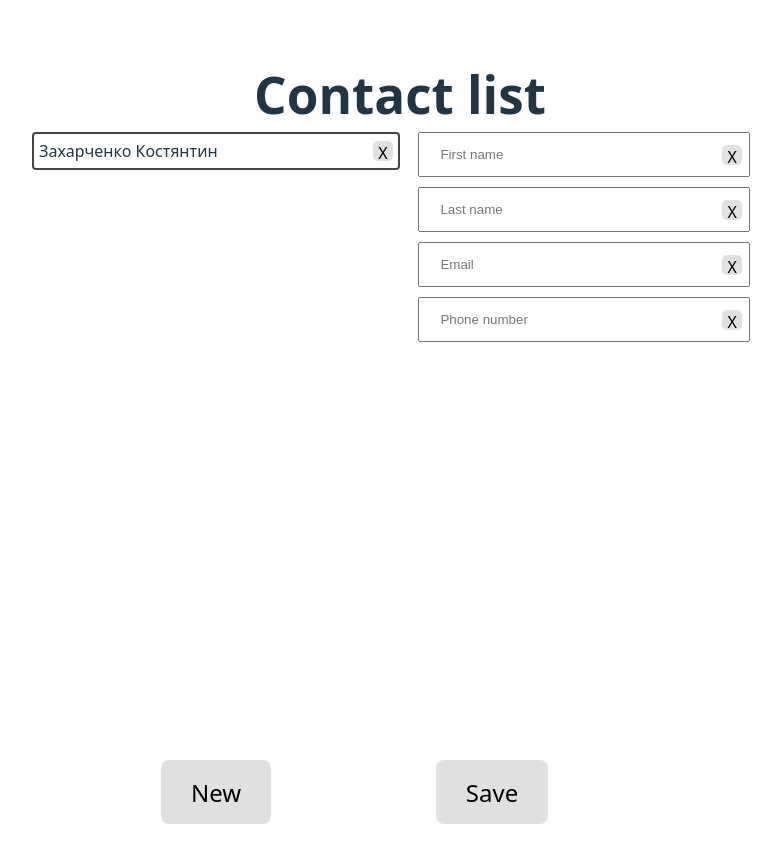
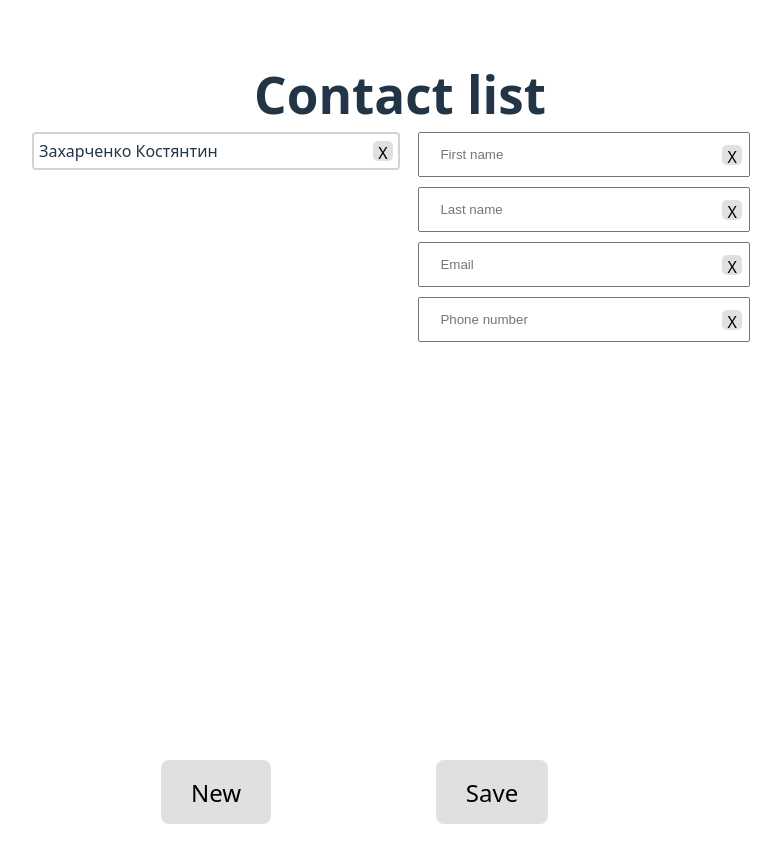
Before and after one commit to SwootsUA/FC-32-Functional-contact-list, a React (Vite) app: page / in a window 1280 px wide. Shown: the top 862 px of the page, without its empty margins (240-1021 px from the left). Built offline with nearby package versions, Linux system fonts and the light colour scheme; data requests are answered from the project's data file.

Commit message:
Add selectedId prop to ContactList and highlight active contact in ListItem

```diff
--- a/src/App.jsx
+++ b/src/App.jsx
@@ -93,6 +93,7 @@ function App() {
 
             <ContactList
                 contacts={contacts}
+                selectedId={currentContact.id}
                 enterEditMode={enterEditMode}
                 deleteContact={deleteContact}
             />
--- a/src/components/ContactList/ContactList.jsx
+++ b/src/components/ContactList/ContactList.jsx
@@ -2,12 +2,13 @@ import PropTypes from 'prop-types';
 import ListItem from '../ListItem/ListItem';
 import './ContactList.css';
 
-function ContactList({contacts, enterEditMode, deleteContact}) {
+function ContactList({selectedId, contacts, enterEditMode, deleteContact}) {
     return (
         <div className="scroll-box">
             <ul>
                 {contacts.map(contact => (
                     <ListItem
+                        selected={selectedId === contact.id}
                         contact={contact}
                         enterEditMode={enterEditMode}
                         key={contact.id}
--- a/src/components/ListItem/ListItem.css
+++ b/src/components/ListItem/ListItem.css
@@ -3,7 +3,7 @@ li {
     list-style: none;
     text-align: start;
     margin-bottom: 5px;
-    border: 2px solid #444;
+    border: 2px solid var(--color-surface-secondary);
     border-radius: 4px;
     padding: 5px;
     padding-right: 25px;
@@ -21,3 +21,8 @@ li {
     border-radius: 5px;
     padding: 0;
 }
+
+.active {
+    border: 2px solid var(--color-accent-primary);
+    background-color: var(--color-surface-secondary);
+}
--- a/src/components/ListItem/ListItem.jsx
+++ b/src/components/ListItem/ListItem.jsx
@@ -1,8 +1,11 @@
 import './ListItem.css';
 
-function ListItem({contact, enterEditMode, deleteContact}) {
+function ListItem({selected, contact, enterEditMode, deleteContact}) {
     return (
-        <li onDoubleClick={() => enterEditMode(contact.id)}>
+        <li
+            className={selected ? 'active' : ''}
+            onDoubleClick={() => enterEditMode(contact.id)}
+        >
             {`${contact.firstName} ${contact.lastName}`}
             <button
                 className="delete-user-btn"
--- a/src/index.css
+++ b/src/index.css
@@ -15,6 +15,9 @@
   text-rendering: optimizeLegibility;
   -webkit-font-smoothing: antialiased;
   -moz-osx-font-smoothing: grayscale;
+
+  --color-surface-secondary: #444;
+  --color-accent-primary: gray;
 }
 
 a {
@@ -62,6 +65,8 @@ button:focus-visible {
   :root {
     color: #213547;
     background-color: #ffffff;
+
+    --color-surface-secondary: lightgray;
   }
   a:hover {
     color: #747bff;
```
